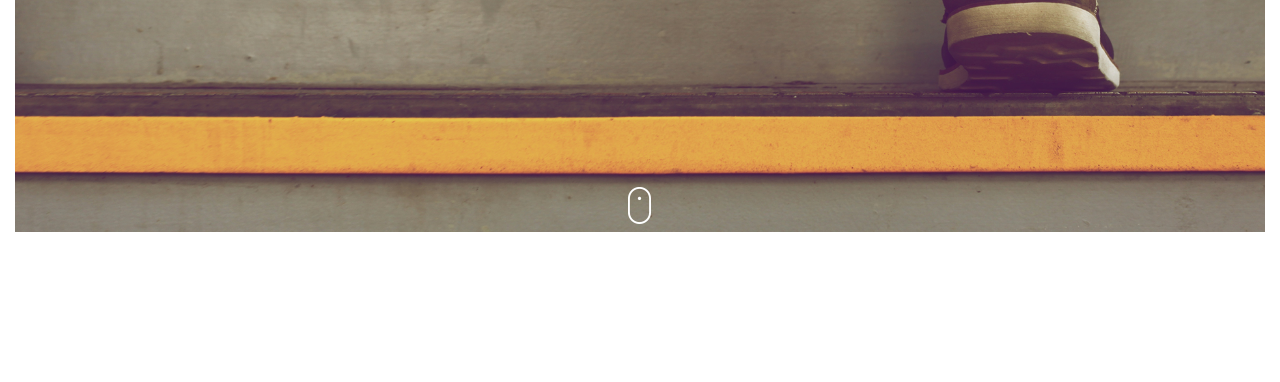
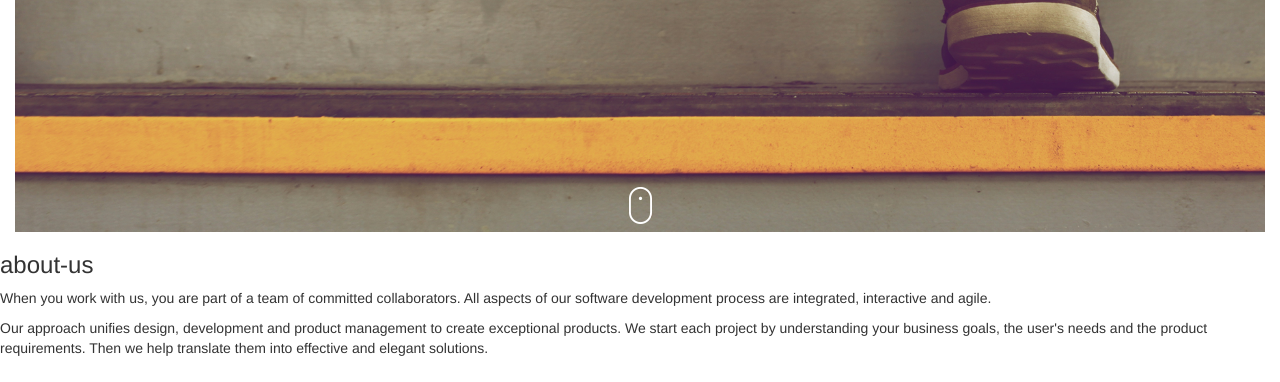
Before and after one commit to gkarumba/Delani-Studio, a plain HTML site: page index.html in a window 1280 px wide. Shown: the part 418-800 px from the top of the page. Drawn offline with nearby package versions, Linux system fonts and the light colour scheme.

Commit message:
Add the about-us section in index.html

```diff
--- a/css/style.css
+++ b/css/style.css
@@ -11,10 +11,8 @@
     overflow-y: hidden;
     padding-top: 170px;
     color: #FEFEFC;
+    text-transform: uppercase;
 }
 .parag{
     margin-bottom: 190px;
 }
-/* .mouse{
-    top:500px
-} */
--- a/index.html
+++ b/index.html
@@ -34,7 +34,22 @@
                     <img src="./img/mouse_click.png" alt="">
                 </div>
             </div>
-
+        </section>
+        <!-- ABOUT US SECTION -->
+        <section class="about-us">
+            <div class="row">
+                <div class="title-3">
+                    <h3>
+                        about-us
+                    </h3>
+                </div>
+                <div class="parag-about-1">
+                    <p>When you work with us, you are part of a team of committed collaborators. All aspects of our software development process are integrated, interactive and agile.</p>
+                </div>
+                <div class="parag-about-2">
+                    <p>Our approach unifies design, development and product management to create exceptional products. We start each project by understanding your business goals, the user's needs and the product requirements. Then we help translate them into effective and elegant solutions.</p>
+                </div>
+            </div>
         </section>
     </div>
 
```
